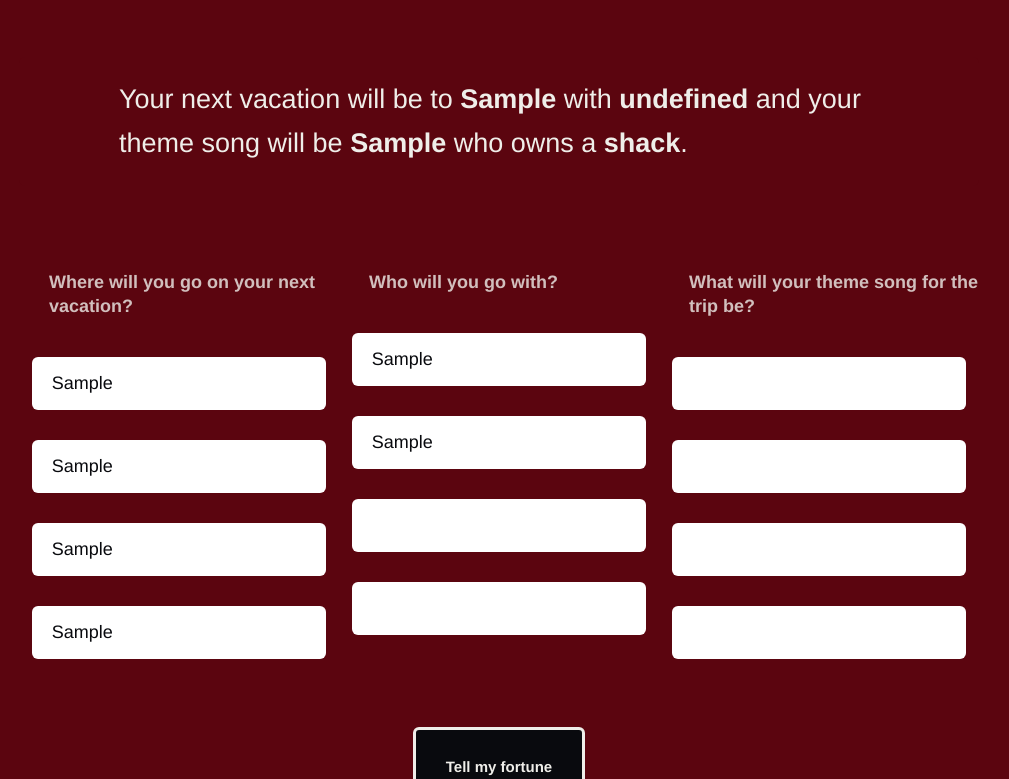
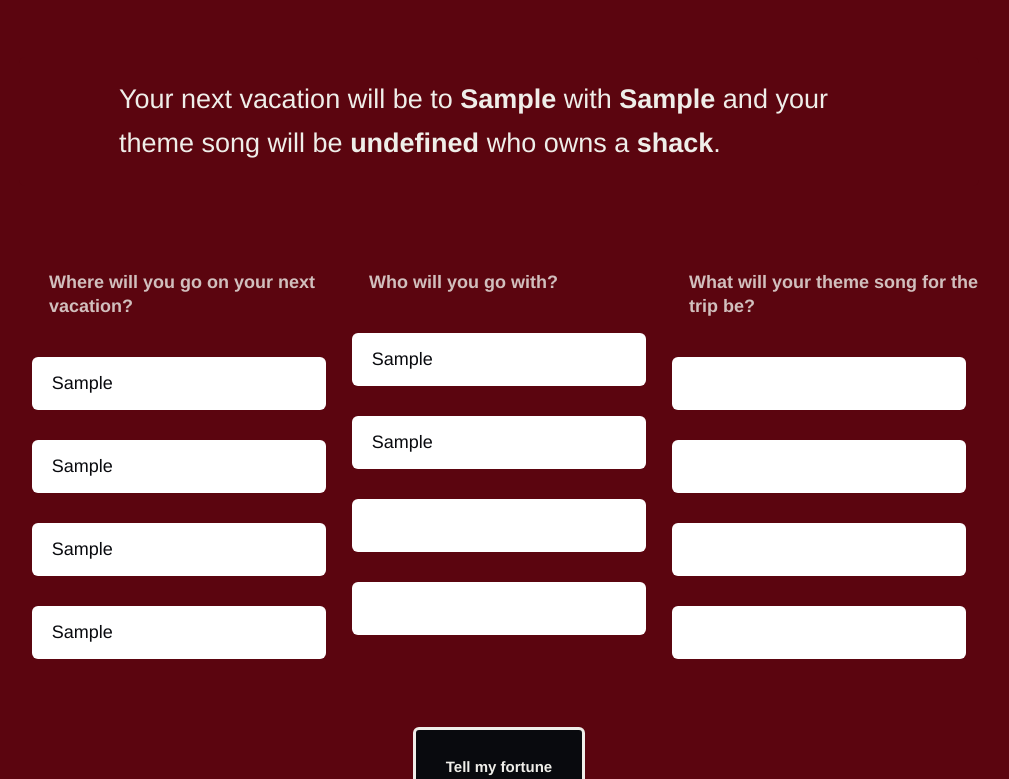
Before and after one commit to Liz-Cardwell/MASH-Game, a plain HTML site: page index.html in a window 1280 px wide. Both pictures are taken after typing "Sample", "Sample", "Sample", "Sample", "Sample", "Sample" into the empty fields and a click on the button "Tell my fortune". Shown: the part 266-1045 px from the top of the page, without its empty margins (141-1150 px from the left). Drawn offline with Linux system fonts and the light colour scheme; a web font is replaced by a local one.

Commit message:
Fixed question order

```diff
--- a/index.html
+++ b/index.html
@@ -20,7 +20,7 @@
     <p class="description">Fill in the blanks and your future will be foretold.</p>
     <form action="" method="post" id="mash">
       <div id="answers" class="hide">
-        <p>Your next vacation will be to <span id="answer_1"></span> with <span id="answer_3"></span> and your theme song will be <span id="answer_2"></span> who owns a <span id="home"></span>.
+        <p>Your next vacation will be to <span id="answer_1"></span> with <span id="answer_2"></span> and your theme song will be <span id="answer_3"></span> who owns a <span id="home"></span>.
       </div>
       <div class="bucket">
         <div class="choice-bucket">
```
